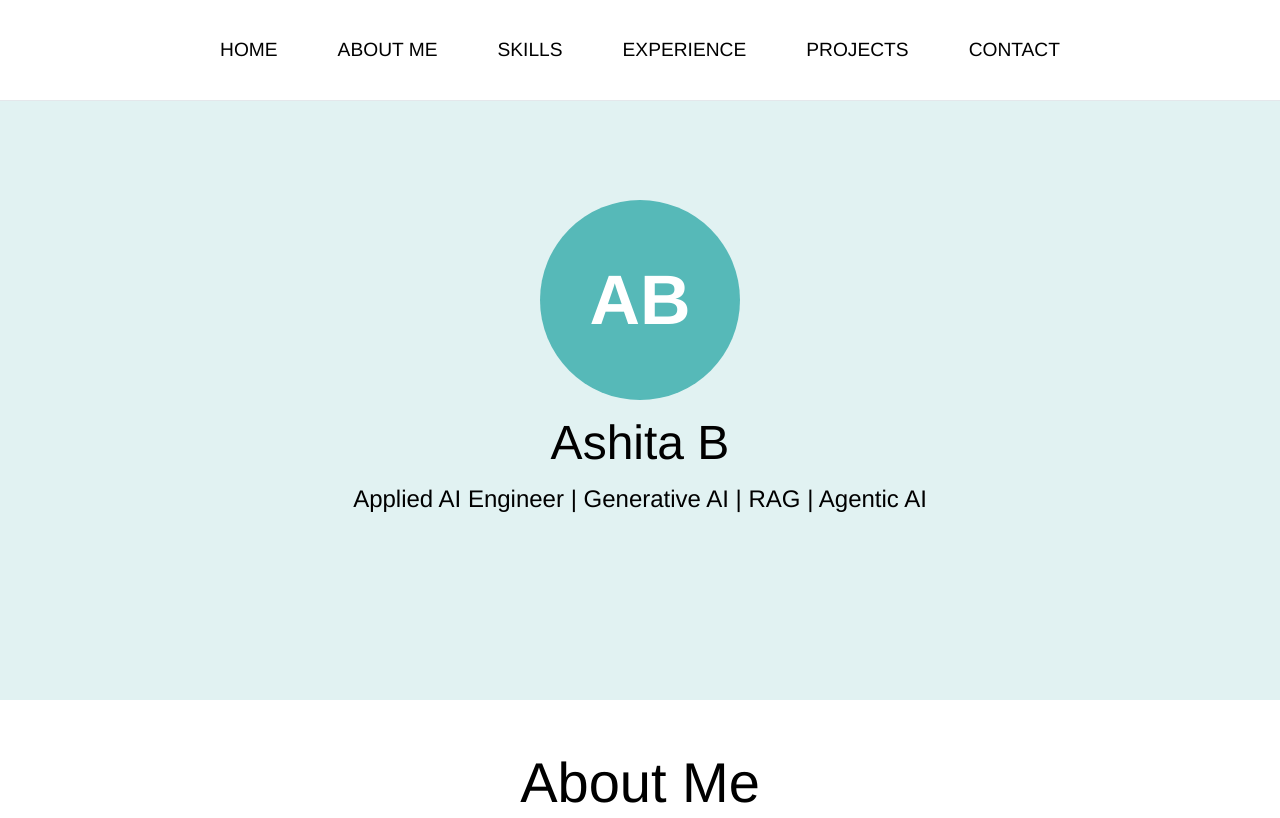
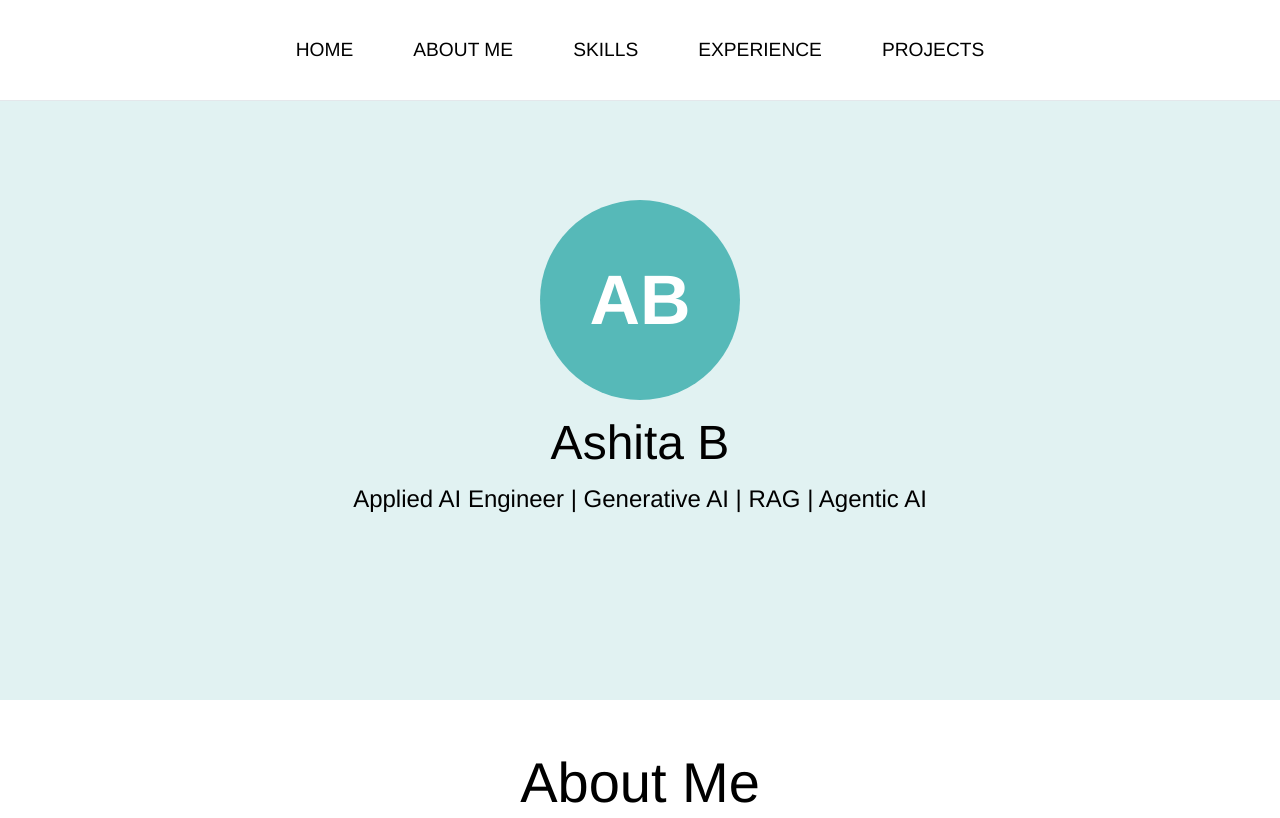
Before and after one commit to Ashita-B/ashitab.github.io, a plain HTML site: page index.html in a window 1280 px wide. Shown: the top 818 px of the page. Drawn offline with nearby package versions, Linux system fonts and the light colour scheme; a web font is replaced by a local one.

Commit message:
Update index.html

```diff
--- a/index.html
+++ b/index.html
@@ -19,7 +19,6 @@
 		<a href="#skills"><li> SKILLS </li></a>
 		<a href="#experience"><li> EXPERIENCE </li></a>
 		<a href="#projects"><li> PROJECTS </li></a>
-		<a href="#contact"><li> CONTACT </li></a>
 	</ul>
 </nav>
 
```
